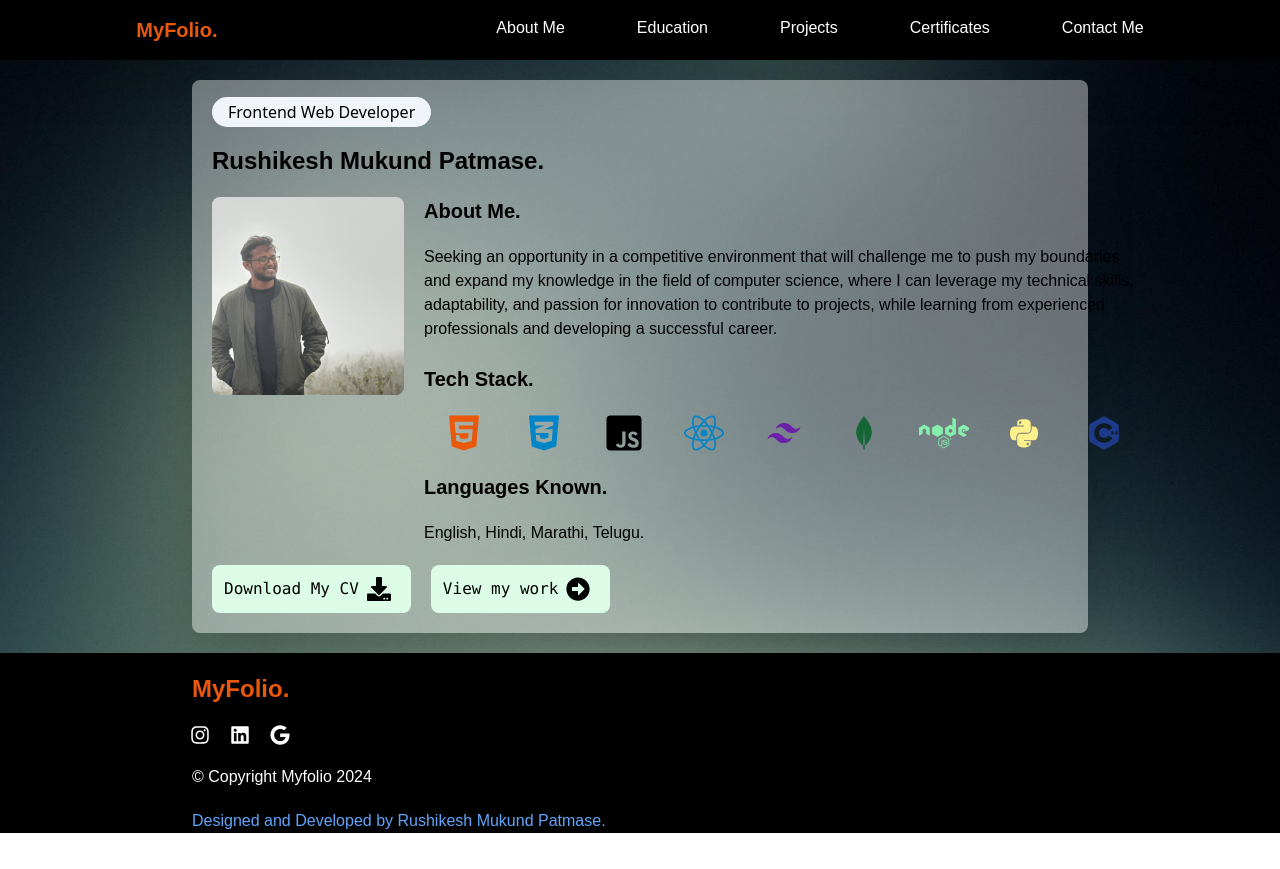
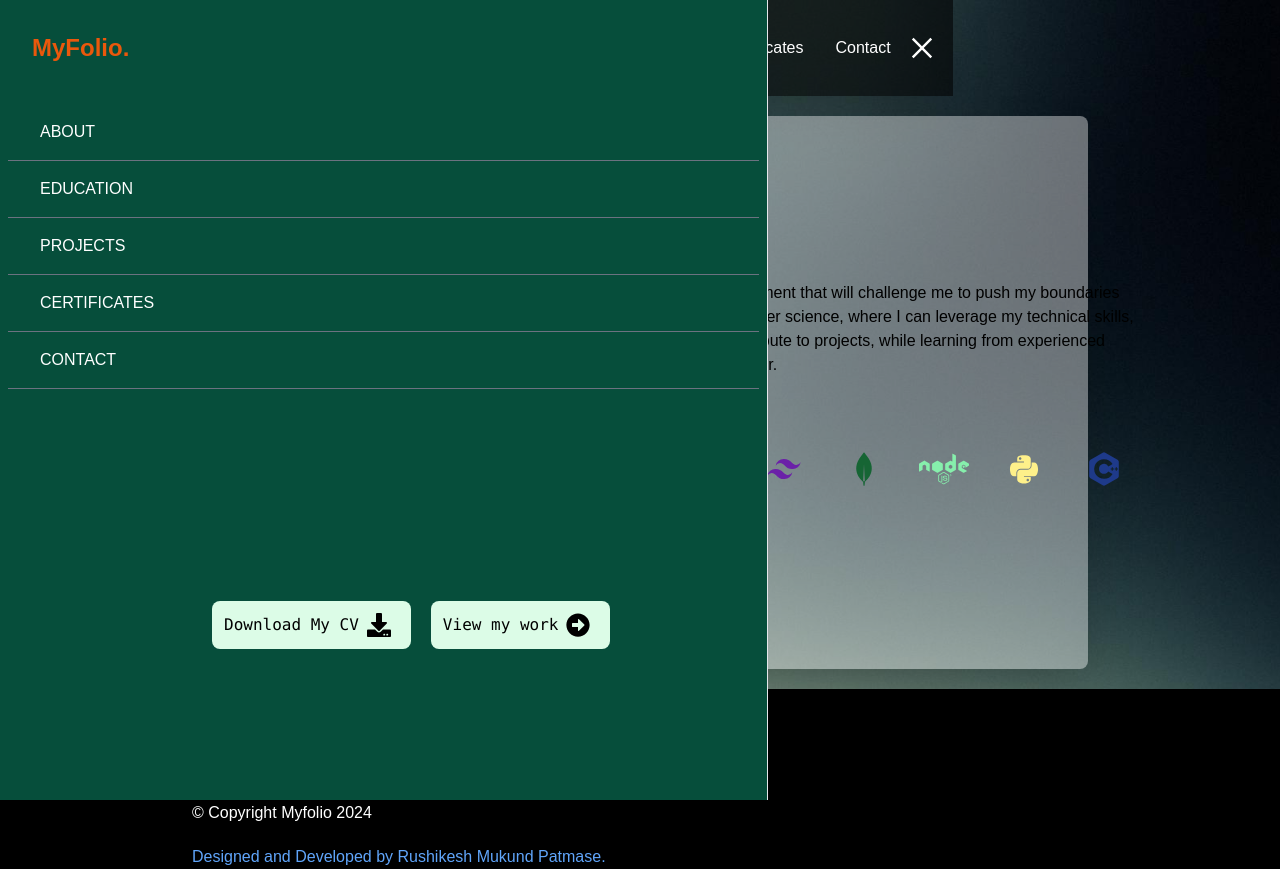
Before and after one commit to Rushikesh-Patmase/react-portfolio-rushikesh, a React (Create React App) app: page / in a window 1280 px wide. Before the commit the page ends 833 px from the top, so only its background shows below. Built offline with nearby package versions, Linux system fonts and the light colour scheme; a web font is replaced by a local one.

Commit message:
Update Navbar.js

```diff
--- a/src/Navbar.js
+++ b/src/Navbar.js
@@ -1,16 +1,37 @@
 import { Link } from 'react-router-dom';
+import {AiOutlineClose, AiOutlineMenu} from 'react-icons/ai';
+import { useState } from 'react';
+
 const Navbar = () => {
+    const [nav, setNav] = useState(false);
+
+    const handleNav = () => {
+        setNav(!nav);
+    }
     return (
-        <nav className="navbar">
-            <div className='shadow-2xl flex flex-row bg-black justify-center space-x-10'>
-                <span className='text-orange-600 font-bold text-xl p-4 w-1/4'>MyFolio.</span>
-                <Link to='/' className='rounded-none text-white p-4 transform hover:bg-cyan-900 transition duration-500 hover:text-orange-500'>About Me</Link>
-                <Link to='/education' className='rounded-none text-white p-4 transform hover:bg-cyan-900 transition duration-500 hover:text-orange-500'>Education</Link>
-                <Link to='/projects' className='rounded-none text-white p-4 transform hover:bg-cyan-900 transition duration-500 hover:text-orange-500'>Projects</Link>
-                <Link to='/certificates' className='rounded-none text-white p-4 transform hover:bg-cyan-900 transition duration-500 hover:text-orange-500'>Certificates</Link>
-                <Link to='/contact' className='rounded-none text-white p-4 transform hover:bg-cyan-900 transition duration-500 hover:text-orange-500'>Contact Me</Link>
+        <div className="flex justify-between items-center h-24 max-w-[1160px] mx-auto px-4 bg-black bg-opacity-60 shadow-2xl">
+            <h1 className='text-orange-600 font-bold text-2xl w-full'>MyFolio.</h1>
+            <ul className='hidden md:flex'>
+                <li><Link to='/' className='rounded-none text-white p-4 transform hover:bg-cyan-900 transition duration-500 hover:text-orange-500'>About</Link></li>
+                <li><Link to='/education' className='rounded-none text-white p-4 transform hover:bg-cyan-900 transition duration-500 hover:text-orange-500'>Education</Link></li>
+                <li><Link to='/projects' className='rounded-none text-white p-4 transform hover:bg-cyan-900 transition duration-500 hover:text-orange-500'>Projects</Link></li>
+                <li><Link to='/certificates' className='rounded-none text-white p-4 transform hover:bg-cyan-900 transition duration-500 hover:text-orange-500'>Certificates</Link></li>
+                <li><Link to='/contact' className='rounded-none text-white p-4 transform hover:bg-cyan-900 transition duration-500 hover:text-orange-500'>Contact</Link></li>
+            </ul>
+            <div onClick={ handleNav }>
+                { !nav ? <AiOutlineClose size={30} className='text-white'/> : <AiOutlineMenu size={30} className='text-white md:hidden' /> }
             </div>
-        </nav>
+            <div className={ !nav ? 'fixed left-0 top-0 w-[60%] h-full border-r border-r-grey-900 bg-emerald-900 ease-in-out duration-500' : 'fixed left-[-100%]'}>
+                <h1 className='text-orange-600 font-bold text-2xl m-4 p-4 w-full'>MyFolio.</h1>
+                <ul className='uppercase p-2'>
+                    <li className='p-4 border-b border-gray-500'><Link to='/' className='rounded-none text-white p-4 hover:text-orange-500'>About</Link></li>
+                    <li className='p-4 border-b border-gray-500'><Link to='/education' className='rounded-none text-white p-4  hover:text-orange-500'>Education</Link></li>
+                    <li className='p-4 border-b border-gray-500'><Link to='/projects' className='rounded-none text-white p-4 hover:text-orange-500'>Projects</Link></li>
+                    <li className='p-4 border-b border-gray-500'><Link to='/certificates' className='rounded-none text-white p-4  hover:text-orange-500'>Certificates</Link></li>
+                    <li className='p-4 border-b border-gray-500'><Link to='/contact' className='rounded-none text-white p-4 hover:text-orange-500'>Contact</Link></li>
+                </ul>
+            </div>
+        </div>
     );
 }
 
```
